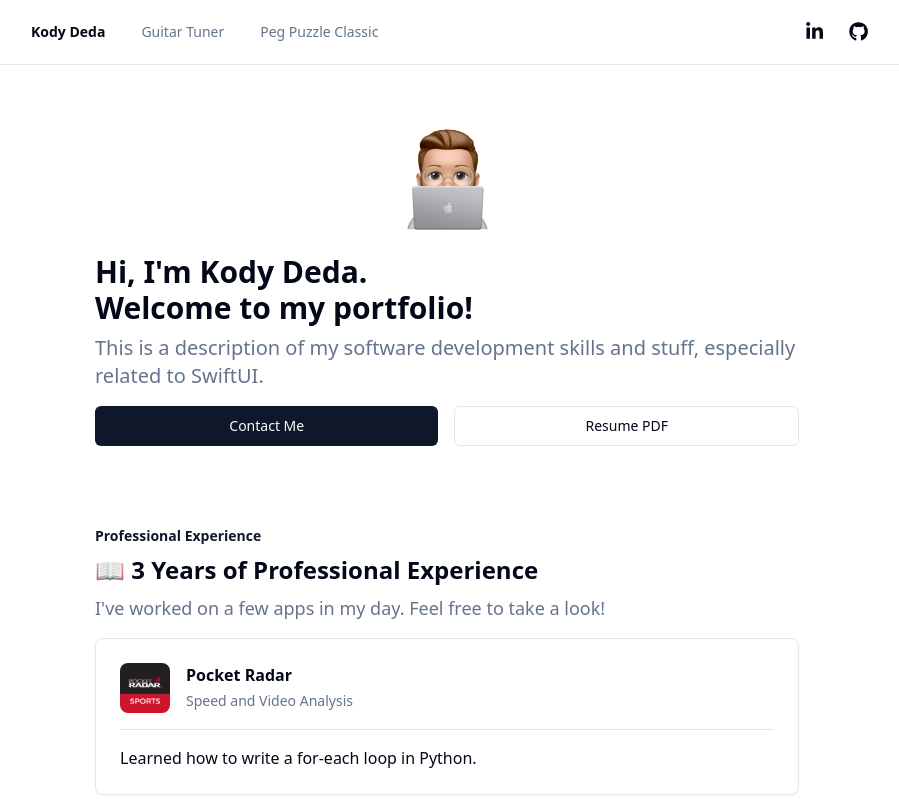
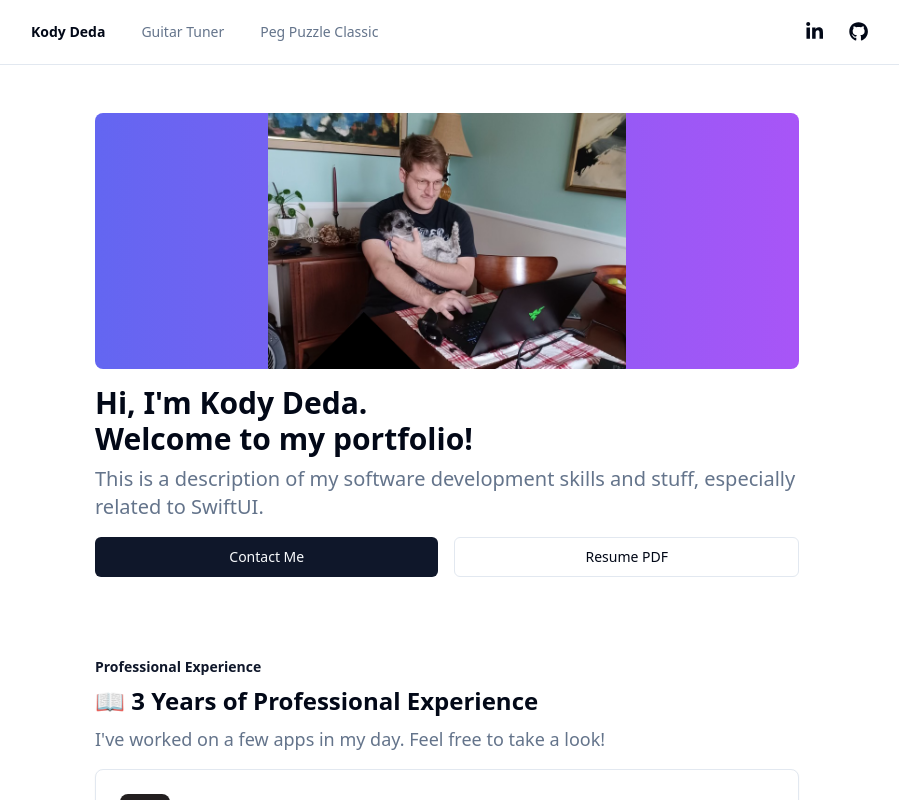
Before and after one commit to kodydeda4/nextjs-kodydeda, a Next.js app: page / in a window 1280 px wide. Shown: the top 800 px of the page, without its empty margins (193-1092 px from the left). Built offline with nearby package versions, Linux system fonts and the light colour scheme.

Commit message:
add hero with oreo in it

```diff
--- a/app/page.tsx
+++ b/app/page.tsx
@@ -106,14 +106,40 @@ export default function Home() {
       <div className="max-w-3xl mx-auto px-8 my-8 pt-4 mb-24 px-4">
         <div className="flex flex-col gap-16">
           <div className="flex flex-col gap-4">
-            <div className="flex justify-center w-full">
+
+
+
+            <div className="bg-gradient-to-r from-indigo-500 to-purple-500 w-full rounded-lg h-64 relative">
               <Image
-                src="/avatar.png"
-                width={125}
-                height={125}
-                alt="Screenshots of the dashboard project showing desktop version"
+                src="/avatar-hero.png"
+                alt="Hero image."
+                layout="fill"
+                objectFit="contain"
               />
             </div>
+
+            {/* <div className="flex justify-center w-full"> */}
+            {/*   <Image */}
+            {/*     src="/avatar-hero.png" */}
+            {/*     width={125} */}
+            {/*     height={125} */}
+            {/*     alt="Screenshots of the dashboard project showing desktop version" */}
+            {/*   /> */}
+            {/* </div> */}
+
+
+
+
+
+
+            {/* <div className="flex justify-center w-full"> */}
+            {/*   <Image */}
+            {/*     src="/avatar.png" */}
+            {/*     width={125} */}
+            {/*     height={125} */}
+            {/*     alt="Screenshots of the dashboard project showing desktop version" */}
+            {/*   /> */}
+            {/* </div> */}
             <Header />
           </div>
 
```
Also changed, not shown: public/avatar-hero.png (added).
